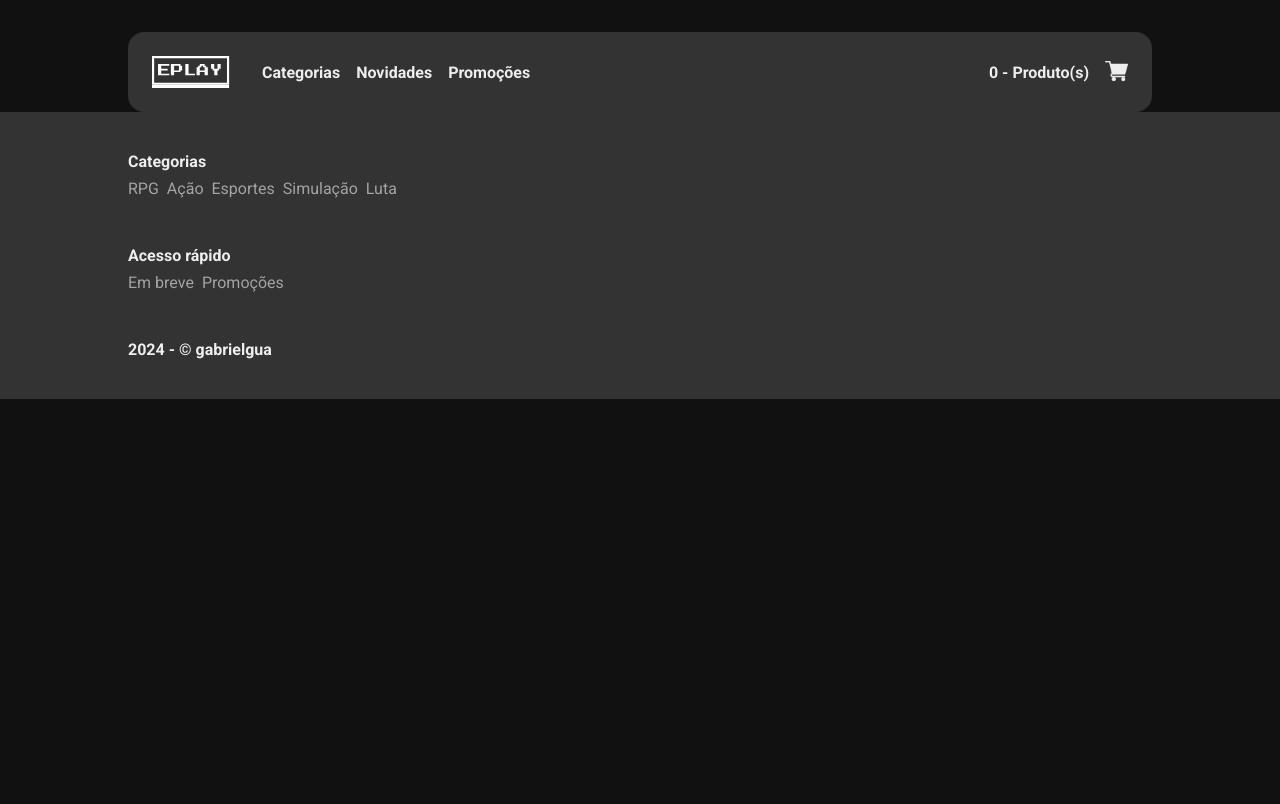
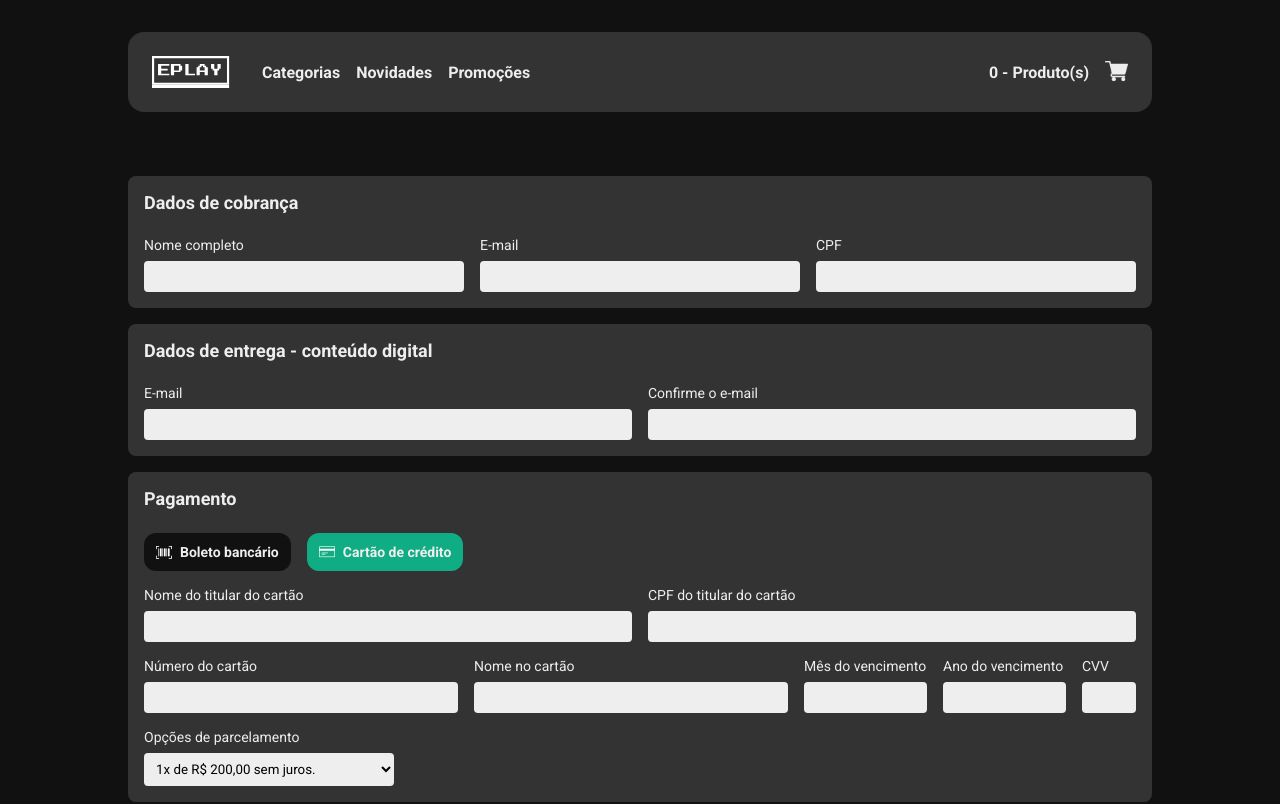
Before and after one commit to gabrielgua/ebac_eplay, a React (Create React App) app: page /checkout in a window 1280 px wide. Shown: the top 804 px of the page. Built offline with nearby package versions, Linux system fonts and the light colour scheme.

Commit message:
feat: add checkout page and forms

```diff
--- /dev/null
+++ b/src/components/Card/index.tsx
@@ -0,0 +1,15 @@
+import { CardWrapper } from "./styles";
+
+type CardProps = {
+  title: string;
+  children: JSX.Element;
+};
+
+const Card = ({ title, children }: CardProps) => (
+  <CardWrapper>
+    <h2>{title}</h2>
+    {children}
+  </CardWrapper>
+);
+
+export default Card;
--- /dev/null
+++ b/src/components/Card/styles.ts
@@ -0,0 +1,25 @@
+import styled from "styled-components";
+import { colors } from "../../styles";
+
+export const CardWrapper = styled.div`
+  display: flex;
+  flex-direction: column;
+  gap: 1rem;
+  background-color: ${colors.gray};
+  padding: 1rem;
+  margin-top: 1rem;
+  border-radius: 0.5rem;
+
+  h2 {
+    font-size: 18px;
+    font-weight: bold;
+    color: ${colors.white};
+    margin-bottom: 0.5rem;
+  }
+
+  p {
+    font-size: 14px;
+    font-weight: normal;
+    line-height: 22px;
+  }
+`;
--- a/src/components/Cart/index.tsx
+++ b/src/components/Cart/index.tsx
@@ -12,13 +12,12 @@ import {
   CartWrapper,
 } from "./styles";
 
-import img from "../../assets/images/star_wars.png";
-import Tag from "../Tag";
+import { useDispatch, useSelector } from "react-redux";
 import closeIcon from "../../assets/images/fechar.png";
-import { useDispatch, useSelector } from "react-redux";
 import { RootReducer } from "../../store";
 import { close, remove } from "../../store/reducers/cart";
 import { formatPrice } from "../ProductList";
+import Tag from "../Tag";
 
 const Cart = () => {
   const { visible, items } = useSelector((state: RootReducer) => state.cart);
--- /dev/null
+++ b/src/pages/Checkout/index.tsx
@@ -0,0 +1,131 @@
+import { useState } from "react";
+import Button from "../../components/Button";
+import Card from "../../components/Card";
+import { CheckoutWrapper, ContentInputGroup, ContentRow } from "./styles";
+
+import boletoImg from "../../assets/images/boleto.png";
+import cartaoImg from "../../assets/images/cartao.png";
+
+const Checkout = () => {
+  const [paymentMethod, setPaymentMethod] = useState<"card" | "boleto">("card");
+
+  return (
+    <CheckoutWrapper className="container">
+      <Card title="Dados de cobrança">
+        <ContentRow>
+          <ContentInputGroup>
+            <label htmlFor="fullName">Nome completo</label>
+            <input id="fullName" type="text" />
+          </ContentInputGroup>
+          <ContentInputGroup>
+            <label htmlFor="email">E-mail</label>
+            <input id="email" type="email" />
+          </ContentInputGroup>
+          <ContentInputGroup>
+            <label htmlFor="cpf">CPF</label>
+            <input id="cpf" type="text" />
+          </ContentInputGroup>
+        </ContentRow>
+      </Card>
+      <Card title="Dados de entrega - conteúdo digital">
+        <ContentRow>
+          <ContentInputGroup>
+            <label htmlFor="deliveryEmail">E-mail</label>
+            <input id="deliveryEmail" type="text" />
+          </ContentInputGroup>
+          <ContentInputGroup>
+            <label htmlFor="confirmEmail">Confirme o e-mail</label>
+            <input id="confirmEmail" type="email" />
+          </ContentInputGroup>
+        </ContentRow>
+      </Card>
+      <Card title="Pagamento">
+        <>
+          <ContentRow>
+            <Button
+              onClick={() => setPaymentMethod("boleto")}
+              type="button"
+              variant={paymentMethod === "boleto" ? "primary" : "terciary"}
+            >
+              <span>
+                <img src={boletoImg} />
+                <p>Boleto bancário</p>
+              </span>
+            </Button>
+            <Button
+              onClick={() => setPaymentMethod("card")}
+              type="button"
+              variant={paymentMethod === "card" ? "primary" : "terciary"}
+            >
+              <span>
+                <img src={cartaoImg} />
+                <p>Cartão de crédito</p>
+              </span>
+            </Button>
+          </ContentRow>
+          {paymentMethod === "boleto" ? (
+            <ContentRow>
+              <p>
+                Ao optar por essa forma de pagamento, é importante lembrar que a
+                confirmação pode levar até 3 dias úteis, devido aos prazos
+                estabelecidos pals instituições financeiras. Portanto, a
+                liberação do código de ativação do jogo adquirido ocorrerá
+                somente após a aprovação somente após a aprevação do pagamento
+                do boleto.
+              </p>
+            </ContentRow>
+          ) : (
+            <>
+              <ContentRow>
+                <ContentInputGroup>
+                  <label htmlFor="ownerName">Nome do titular do cartão</label>
+                  <input id="ownerName" type="text" />
+                </ContentInputGroup>
+                <ContentInputGroup>
+                  <label htmlFor="ownerCpf">CPF do titular do cartão</label>
+                  <input id="ownerCpf" type="text" />
+                </ContentInputGroup>
+              </ContentRow>
+              <ContentRow>
+                <ContentInputGroup>
+                  <label htmlFor="cardNumber">Número do cartão</label>
+                  <input id="cardNumber" type="text" />
+                </ContentInputGroup>
+                <ContentInputGroup>
+                  <label htmlFor="cardName">Nome no cartão</label>
+                  <input id="cardName" type="text" />
+                </ContentInputGroup>
+                <ContentInputGroup maxWidth="123px">
+                  <label htmlFor="cardExpiryMonth">Mês do vencimento</label>
+                  <input id="cardExpiryMonth" type="number" />
+                </ContentInputGroup>
+                <ContentInputGroup maxWidth="123px">
+                  <label htmlFor="cardExpiryYear">Ano do vencimento</label>
+                  <input id="cardExpiryYear" type="number" />
+                </ContentInputGroup>
+                <ContentInputGroup maxWidth="54px">
+                  <label htmlFor="cardCVV">CVV</label>
+                  <input id="cardCVV" type="number" max="999" />
+                </ContentInputGroup>
+              </ContentRow>
+              <ContentRow>
+                <ContentInputGroup maxWidth="250px">
+                  <label htmlFor="installments">Opções de parcelamento</label>
+                  <select id="installments">
+                    <option>1x de R$ 200,00 sem juros.</option>
+                    <option>2x de R$ 200,00 sem juros.</option>
+                    <option>3x de R$ 200,00 sem juros.</option>
+                    <option>4x de R$ 200,00 sem juros.</option>
+                  </select>
+                </ContentInputGroup>
+              </ContentRow>
+            </>
+          )}
+        </>
+      </Card>
+      <Button type="button">Finalizar compra</Button>
+    </CheckoutWrapper>
+  );
+};
+
+export default Checkout;
--- /dev/null
+++ b/src/pages/Checkout/styles.ts
@@ -0,0 +1,43 @@
+import styled from "styled-components";
+import { colors } from "../../styles";
+import { ButtonContainer } from "../../components/Button/styles";
+
+export const CheckoutWrapper = styled.div`
+  margin-block: 4rem;
+
+  > ${ButtonContainer} {
+    margin-top: 2rem;
+  }
+`;
+
+export const ContentRow = styled.div`
+  display: flex;
+  align-items: flex-end;
+  gap: 1rem;
+  /* flex-wrap: wrap; */
+`;
+
+type ContentInputGroupProps = {
+  maxWidth?: string;
+};
+
+export const ContentInputGroup = styled.div<ContentInputGroupProps>`
+  flex: auto;
+  max-width: ${(props) => props.maxWidth || "auto"};
+
+  label {
+    display: block;
+    font-size: 14px;
+    margin-bottom: 0.5rem;
+  }
+
+  input,
+  select {
+    width: 100%;
+    background-color: ${colors.white};
+    /* height: 32px; */
+    border-radius: 0.25rem;
+    padding: 0.5rem;
+    border: none;
+  }
+`;
--- a/src/routes.tsx
+++ b/src/routes.tsx
@@ -1,13 +1,15 @@
 import { Route, Routes } from "react-router-dom";
 import Home from "./pages/Home";
 import Categories from "./pages/Categories";
-import GameType from "./pages/Product";
+import Product from "./pages/Product";
+import Checkout from "./pages/Checkout";
 
 const AppRoutes = () => (
   <Routes>
     <Route path="/" element={<Home />}></Route>
     <Route path="/categories" element={<Categories />}></Route>
-    <Route path="/game/:id" element={<GameType />}></Route>
+    <Route path="/game/:id" element={<Product />}></Route>
+    <Route path="/checkout" element={<Checkout />}></Route>
   </Routes>
 );
 
```
Also changed, not shown: src/assets/images/boleto.png (added), src/assets/images/cartao.png (added).
